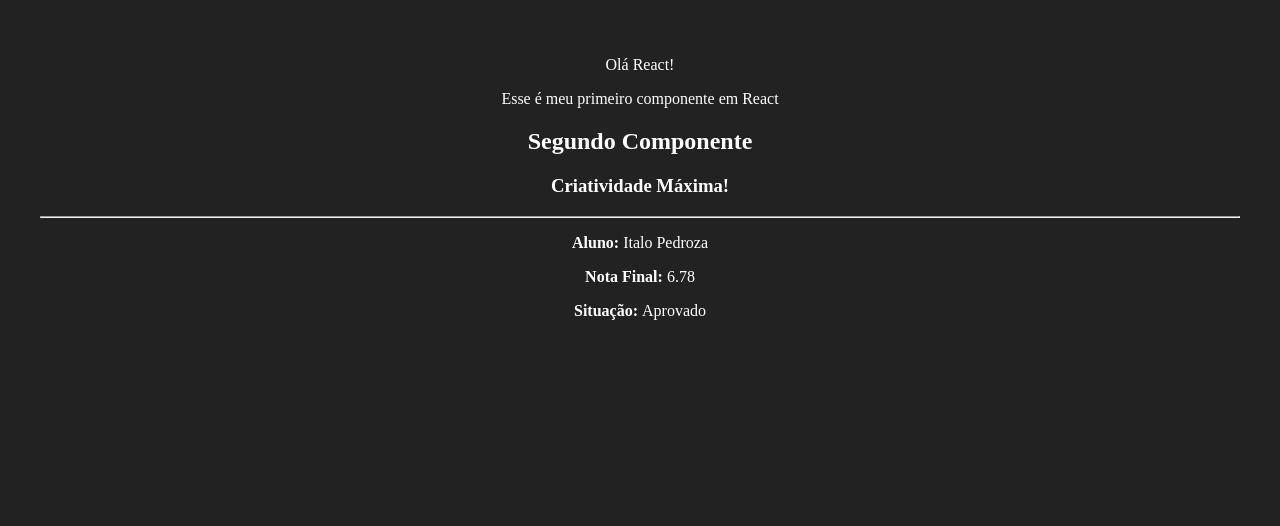
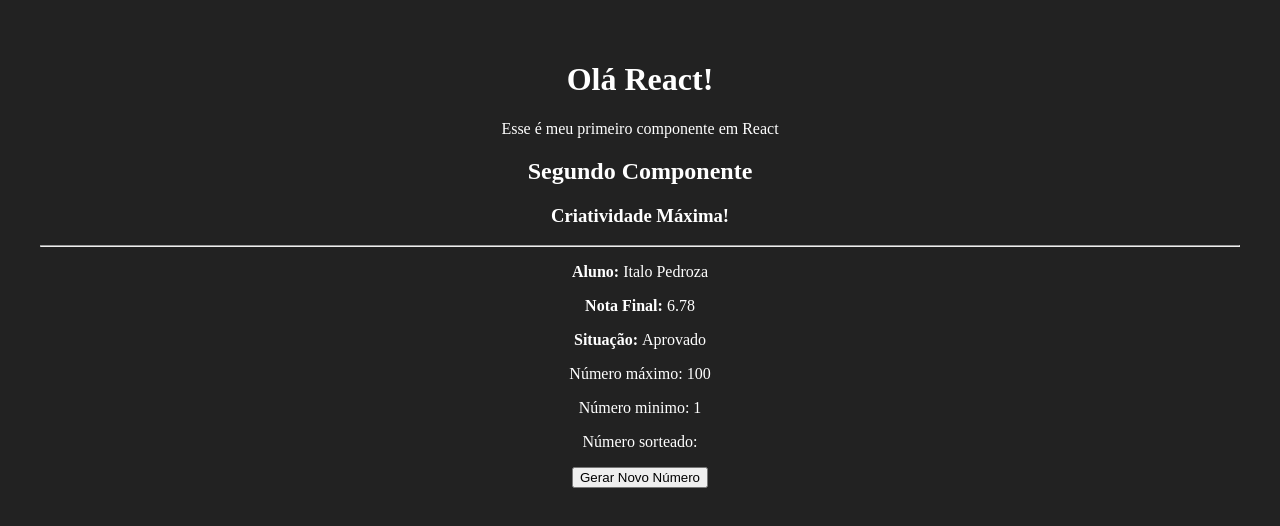
Before and after one commit to italoknd/Curso-REACT-JS, a React (Vite) app in the folder react-fundamentals/: page / in a window 1280 px wide. Shown: the top 526 px of the page. Built offline with nearby package versions, Linux system fonts and the light colour scheme.

Commit message:
new component added (course challenge)

```diff
--- a/react-fundamentals/src/App.tsx
+++ b/react-fundamentals/src/App.tsx
@@ -1,11 +1,12 @@
 import "./App.css";
 import Primeiro from "./components/basicos/Primeiro.jsx";
 import Props from "./components/basicos/Props.jsx";
+import NumeroAleatorio from "./components/basicos/NumeroAleatorio.jsx";
 
 function App() {
   return (
     <>
-      <p>Olá React!</p>
+      <h1>Olá React!</h1>
       <Primeiro />
       <Props
         titulo="Segundo Componente"
@@ -13,6 +14,7 @@ function App() {
         nota={6.78}
         aluno="Italo Pedroza"
       />
+      <NumeroAleatorio max_num={100} min_num={1} />
     </>
   );
 }
--- /dev/null
+++ b/react-fundamentals/src/components/basicos/NumeroAleatorio.tsx
@@ -0,0 +1,22 @@
+import { INumeroAleatorio } from "../../interfaces/basicos-interface/numeroAleatorio.ts";
+
+const NumeroAleatorio = ({ max_num, min_num }: INumeroAleatorio) => {
+  let numero_sorteado: number;
+  const gerarNumeroRandomico: number = () => {
+    numero_sorteado = Math.floor(
+      Math.random() * max_num - Math.random() * min_num
+    );
+  };
+
+  return (
+    <>
+      <p>Número máximo: {max_num}</p>
+      <p>Número minimo: {min_num}</p>
+      <p>Número sorteado: {numero_sorteado}</p>
+
+      <button onClick={gerarNumeroRandomico}>Gerar Novo Número</button>
+    </>
+  );
+};
+
+export default NumeroAleatorio;
--- /dev/null
+++ b/react-fundamentals/src/interfaces/basicos-interface/numeroAleatorio.ts
@@ -0,0 +1,4 @@
+export interface INumeroAleatorio {
+  max_num: number;
+  min_num: number;
+}
```
